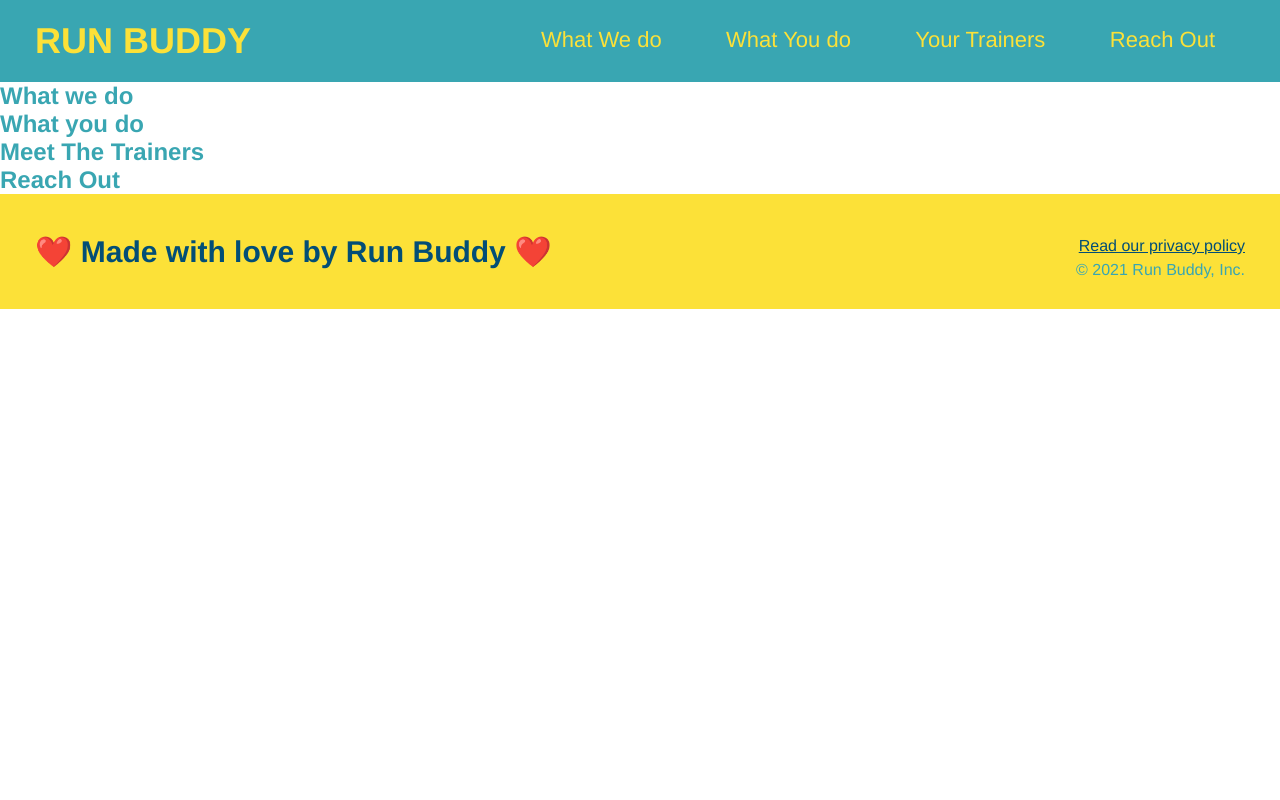
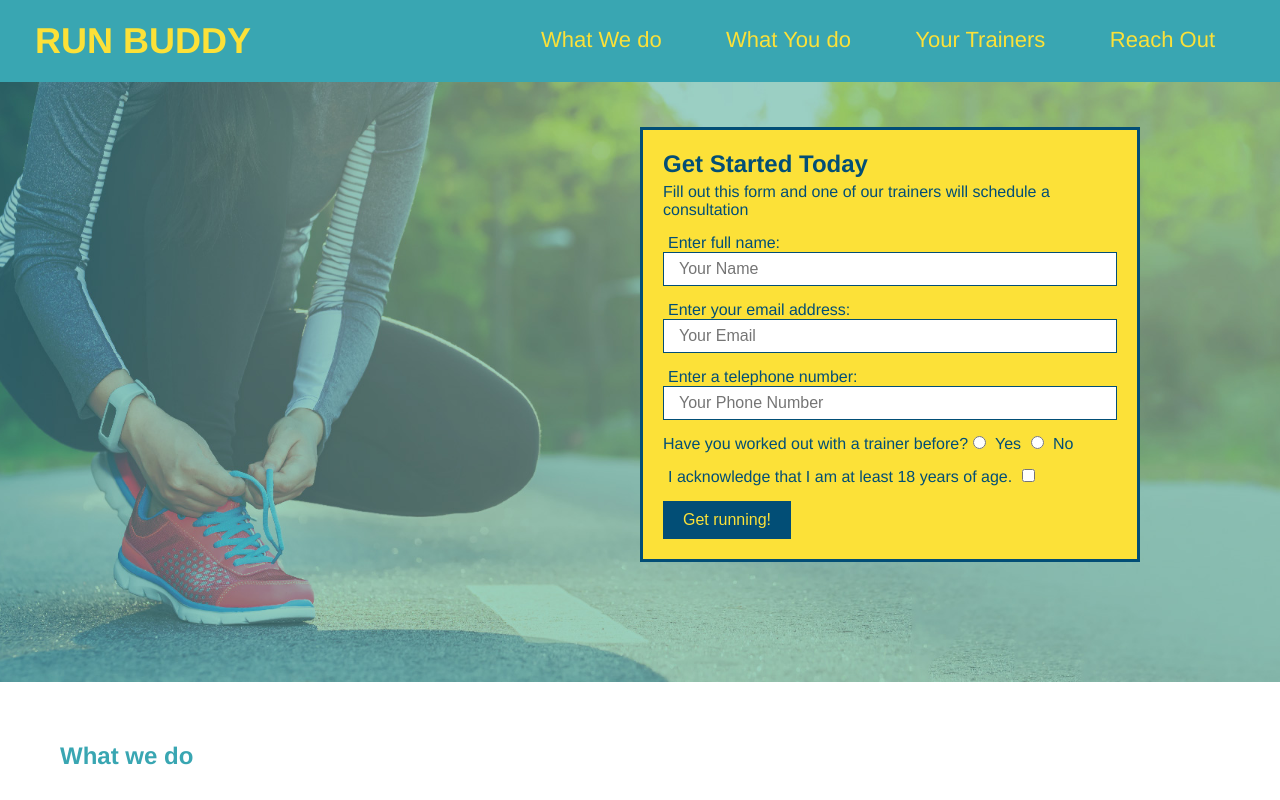
Before and after one commit to acevezl/run-buddy, a plain HTML site: page index.html in a window 1280 px wide. Shown: the top 800 px of the page. Drawn offline with Linux system fonts and the light colour scheme.

Commit message:
Form completed and styled

```diff
--- a/assets/css/styles.css
+++ b/assets/css/styles.css
@@ -64,3 +64,66 @@ footer div {
 footer a {
     color: #024e76;
 }
+
+section {
+    padding: 60px;
+}
+
+.hero {
+    background-image: url("../images/hero-bg.jpg");
+    height: 600px;
+    background-size: cover;
+    background-position: center;
+    position: relative;
+}
+
+.hero-form {
+    background-color: #fce138;
+    padding: 20px;
+    width: 500px;
+    color: #024e76;
+    border: 3px solid #024e76;
+    position: absolute;
+    bottom: 120px;
+    right: 140px;
+}
+
+.hero-form p {
+    margin: 5px 0 15px 0;
+}
+
+.hero-form h3 {
+    font-size: 24px;
+    margin: 0;
+}
+
+.hero-form p{
+    margin: 5px 0 15px 0;
+}
+
+.form-input {
+    border: 1px solid #024e76;
+    display: block;
+    padding: 7px 15px;
+    font-size: 16px;
+    color: #024e76;
+    width: 100%;
+    margin-bottom: 15px;
+}
+
+.hero-form label {
+    margin: 0 5px;
+}
+
+.hero-form button {
+    color: #fce138;
+    background-color: #024e76;
+    border: none;
+    padding: 10px 20px;
+    font-size: 16px;
+}
+
+.hero-form button:hover {
+    background-color: #006da8;
+    cursor: pointer;
+}
--- a/index.html
+++ b/index.html
@@ -20,8 +20,39 @@
         </header>
 
         <!-- hero, jumbotron-->
-        <section>
+        <section class="hero">
+            <div class="hero-form">
+                <h3>Get Started Today</h3>
+                <p>Fill out this form and one of our trainers will schedule a consultation</p>
+                <!-- Signup form -->
+                <form>
+                    <label for="name">Enter full name:</label>
+                    <input type="text" placeholder="Your Name" name="name" id="name" class="form-input"/>
 
+                    <label for="email">Enter your email address:</label>
+                    <input type="email" placeholder="Your Email" name="email" id="email" class="form-input"/>
+
+                    <label for="phone">Enter a telephone number:</label>
+                    <input type="tel" placeholder="Your Phone Number" name="phone" id="phone" class="form-input"/>
+
+                    <p>
+                        Have you worked out with a trainer before?
+                        <input type="radio" name="trainer-confirm" id="trainer-yes" />
+                        <label for="trainer-yes">Yes</label>
+                        <input type="radio" name="trainer-confirm" id="trainer-no" />
+                        <label for="trainer-no">No</label>
+                    </p>
+                    <p>
+                        <label for="checkbox">
+                            I acknowledge that I am at least 18 years of age.
+                        </label>
+                        <input type="checkbox" name="age-confirm" id="checkbox"/>
+                    </p>
+                    <button type="submit">
+                        Get running!
+                    </button>
+                </form>
+            </div>
         </section>
 
         <!-- "what we do"-->
```
Also changed, not shown: assets/images/hero-bg.jpg (added).
